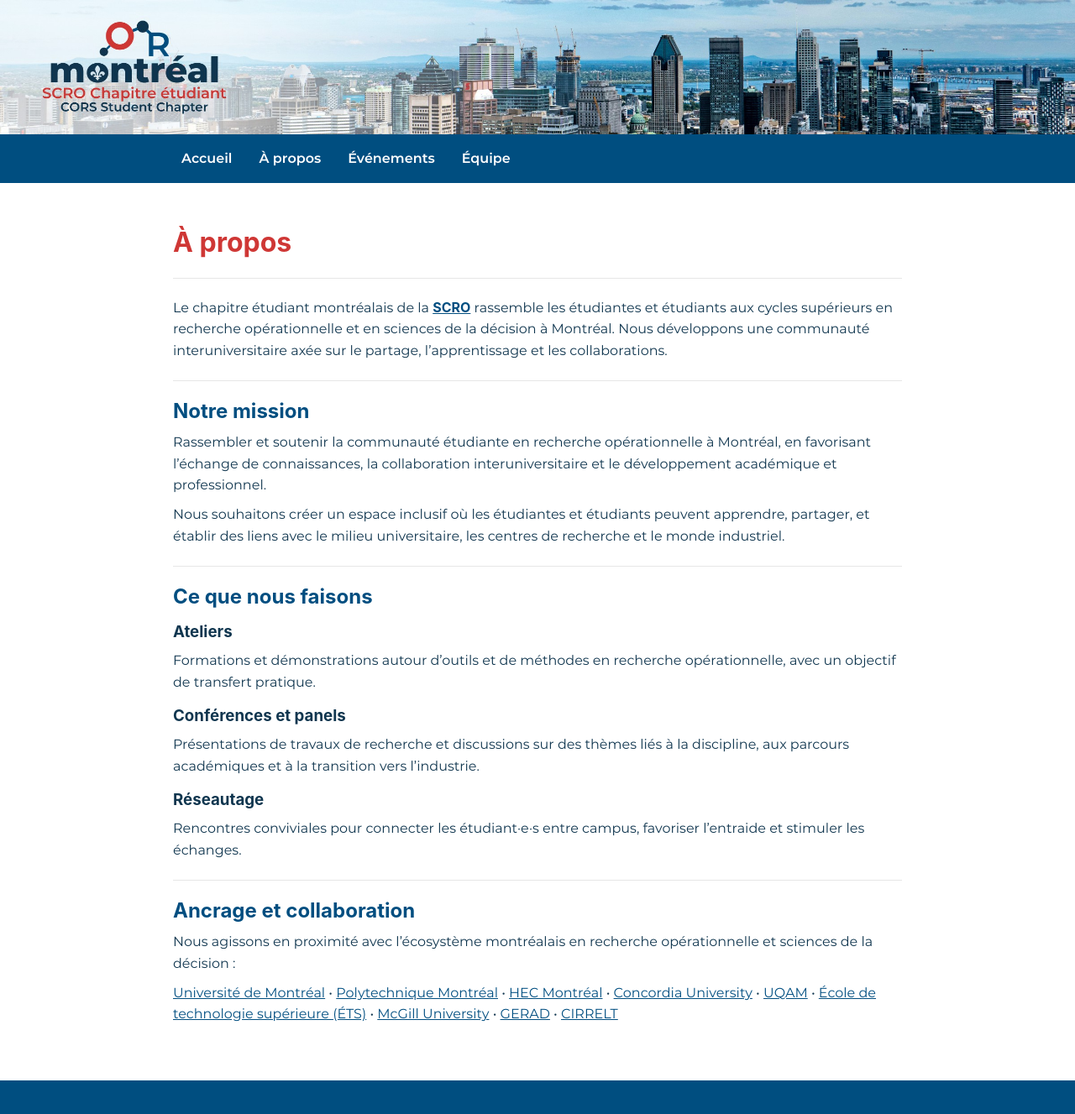
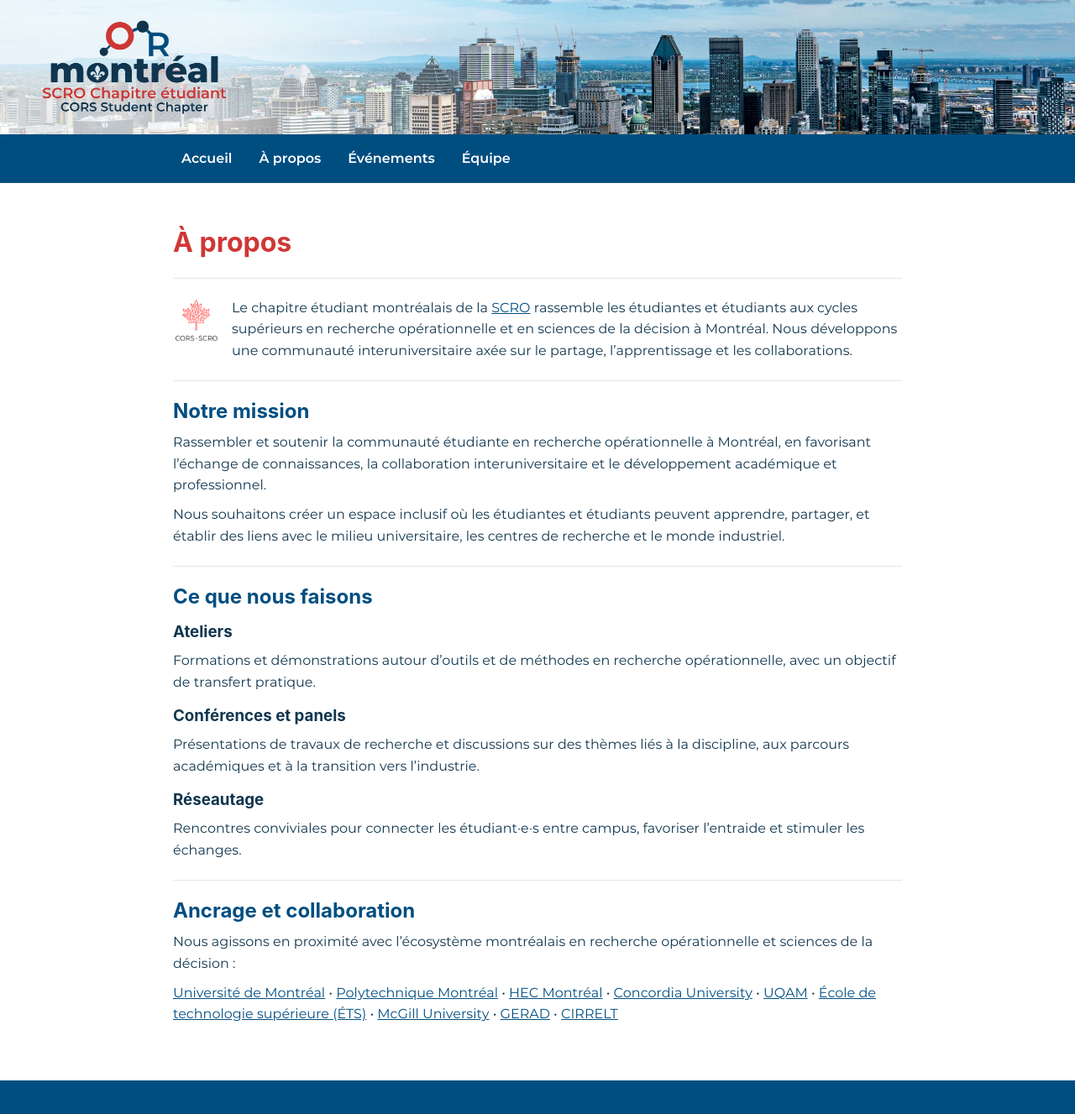
Before and after one commit to juanseripe/cors-montreal-student-chapter, a Jekyll site: the page built from docs/a-propos.md, in a window 1280 px wide. Shown: the whole page at 84% size. Built offline with Jekyll 4.4.1, drawn with Linux system fonts in a browser that asks for light colours; some web fonts are replaced.

Commit message:
Logo CORS

```diff
--- a/docs/a-propos.md
+++ b/docs/a-propos.md
@@ -7,7 +7,12 @@ title: À propos
 
 ---
 
-Le chapitre étudiant montréalais de la [**SCRO**](https://www.cors.ca/fr/node/6) rassemble les étudiantes et étudiants aux cycles supérieurs en recherche opérationnelle et en sciences de la décision à Montréal. Nous développons une communauté interuniversitaire axée sur le partage, l’apprentissage et les collaborations.
+<div class="about-intro">
+  <img class="about-logo" src="{{ site.baseurl }}/assets/img/cors-logo.png" alt="Logo de la SCRO">
+  <p>
+    Le chapitre étudiant montréalais de la <a href="https://www.cors.ca/fr/node/6">SCRO</a> rassemble les étudiantes et étudiants aux cycles supérieurs en recherche opérationnelle et en sciences de la décision à Montréal. Nous développons une communauté interuniversitaire axée sur le partage, l’apprentissage et les collaborations.
+  </p>
+</div>
 
 ---
 
--- a/docs/assets/style.css
+++ b/docs/assets/style.css
@@ -233,6 +233,25 @@ hr {
   margin: 22px 0;
 }
 
+.about-intro{
+  display:flex;
+  align-items:flex-start;
+  gap:14px;
+}
+
+.about-intro p{ margin:0; }
+
+.about-logo{
+  width:56px;
+  height:auto;
+  flex:0 0 auto;
+}
+
+.event-list{
+  margin: 10px 0 18px;
+  padding-left: 18px;
+}
+
 .team-list{
   display: grid;
   grid-template-columns: 1fr;
@@ -317,11 +336,10 @@ hr {
     border-radius: 9px;
     font-size: 0.95rem;
   }
-}
 
-.event-list{
-  margin: 10px 0 18px;
-  padding-left: 18px;
+  .about-intro{ align-items:center; }
+
+  .about-logo{ width:44px; }
 }
 
 @media (min-width: 820px){
```
Also changed, not shown: docs/_events/2025-11-cirrelt-gerad-lancement.md (+3 -0 lines), docs/assets/img/cors-logo.png (added).
